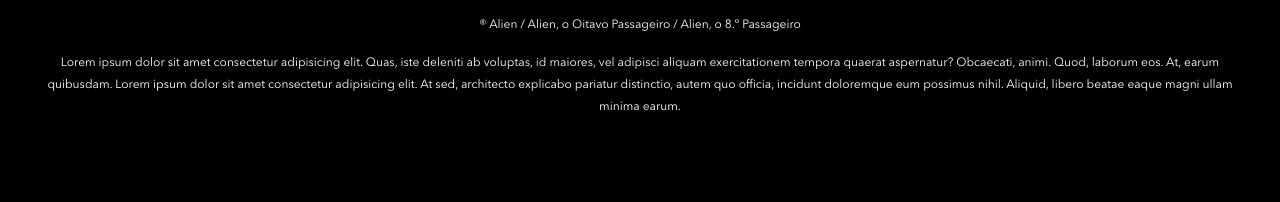
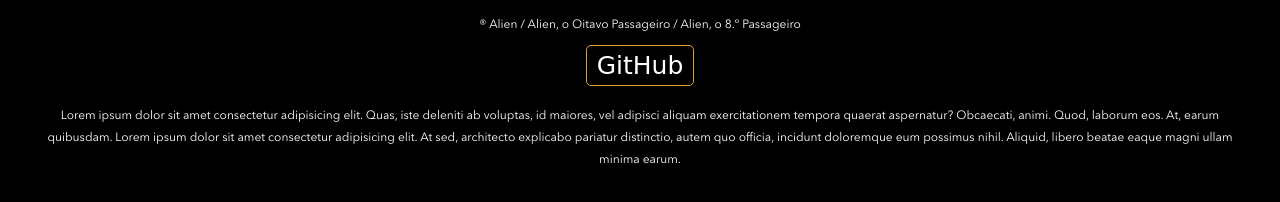
Before and after one commit to GabrielVLS1/alien-site, a website: page index.html in a window 1280 px wide. Shown: the part 4165-4367 px from the top of the page. Before the commit the page ends 4344 px from the top, so only its background shows below. Drawn offline with nearby package versions, Linux system fonts and the light colour scheme; files that its build step writes are made by us from their sources; files whose address does not match are found by name; a web font is replaced by a local one.

Commit message:
mudando footer

```diff
--- a/index.html
+++ b/index.html
@@ -496,6 +496,9 @@
             <p class="text--small">
                 ® Alien / Alien, o Oitavo Passageiro / Alien, o 8.º Passageiro
             </p>
+            <div class="footer__git">
+                <a href="https://github.com/GabrielVLS1">GitHub</a>
+            </div>
             <p class="text--small">
                 Lorem ipsum dolor sit amet consectetur adipisicing elit. Quas, iste deleniti ab voluptas, id maiores, vel adipisci aliquam exercitationem tempora quaerat aspernatur? Obcaecati, animi. Quod, laborum eos. At, earum quibusdam. Lorem ipsum dolor sit amet consectetur adipisicing elit. At sed, architecto explicabo pariatur distinctio, autem quo officia, incidunt doloremque eum possimus nihil. Aliquid, libero beatae eaque magni ullam minima earum.
             </p>
--- a/src/styles/_footer.scss
+++ b/src/styles/_footer.scss
@@ -14,6 +14,29 @@
     &__logo {
         width: 10%;
         margin: 0 auto 10px;
+    }
+
+    &__git{
+        margin-bottom: 2%;
+
+        a{
+            font-family: variaveis.$font-destaque;
+            font-size: 25px;
+            color: rgb(255, 255, 255);
+            text-decoration: none;
+            background-color: rgb(0, 0, 0);
+            padding: 5px 10px;
+            border-radius: 5px;
+            border: 1px solid  rgb(220, 162, 44);
+
+            &:hover{
+                font-weight: bold;
+                color: rgb(0, 0, 0);
+                background-color: rgb(255, 255, 255);
+                transition: 0.3s ease-in;
+                box-shadow: 0 0 8px 1px rgba(220, 161, 44, 0.76);
+            }
+        }
     }
 
     &__links {
@@ -37,6 +60,10 @@
             }
         }
     }
+
+    // .footer__git{
+    //     color: blue;
+    // }
 
     p {
         margin-bottom: 16px;
```
